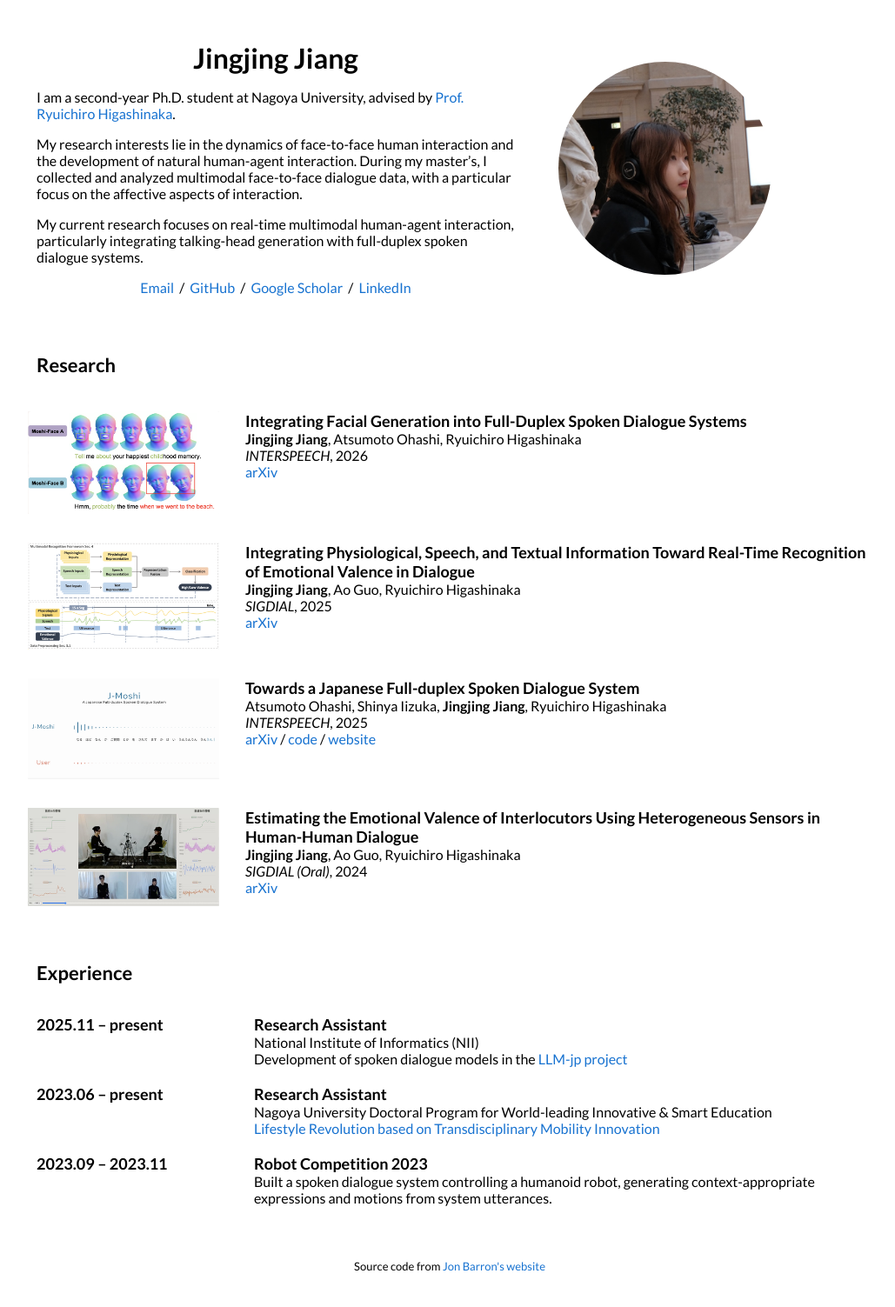
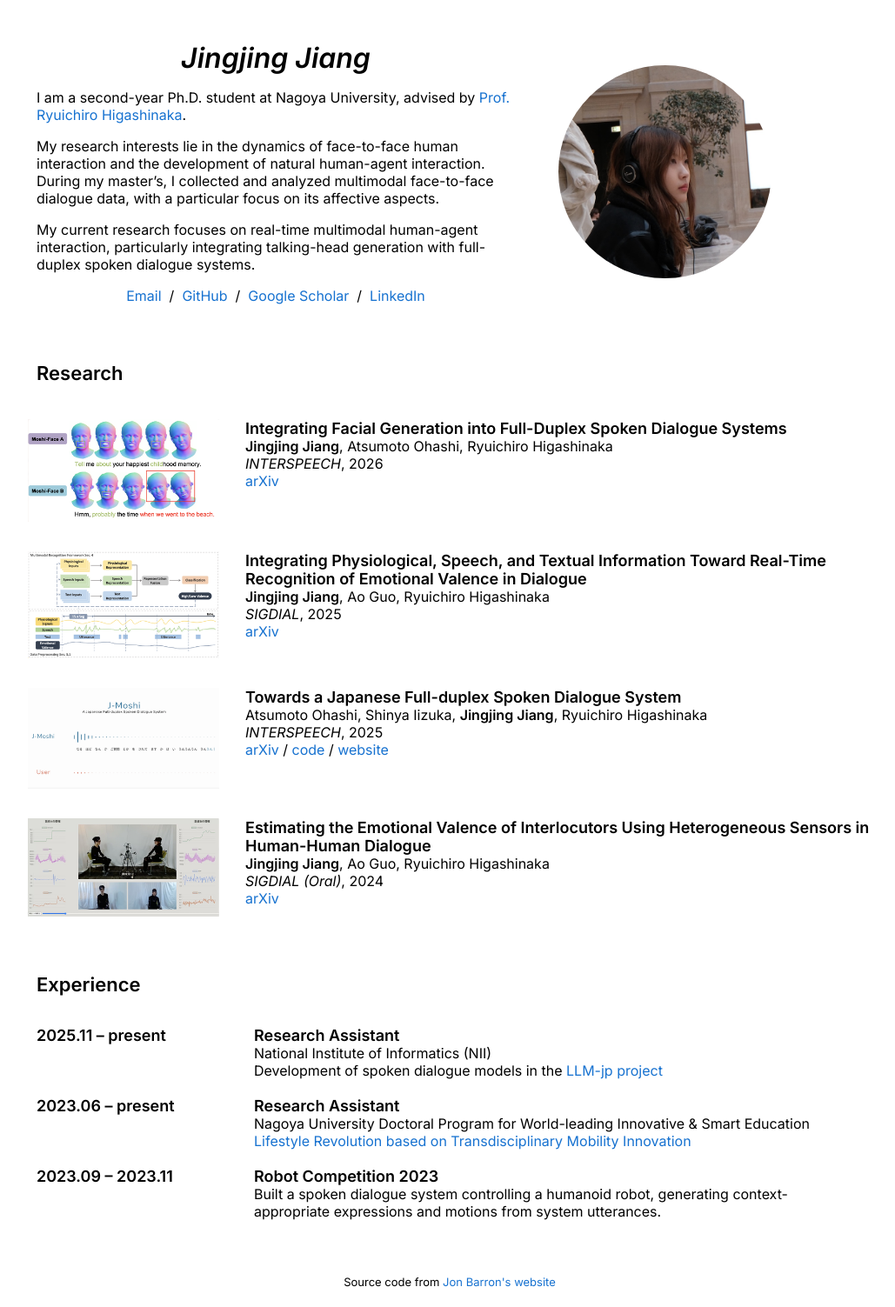
Before and after one commit to jjzip/jjzip.github.io, a Jekyll site: the page built from _posts/2026-09-12-integrate-facial.markdown, in a window 1280 px wide. Shown: the whole page at 87% size, without its empty margins (123-1152 px from the left). Built offline with Jekyll 4.4.1, drawn with Linux system fonts in a browser that asks for light colours.

Commit message:
change font 'Lato' into 'Inter'

```diff
--- a/_layouts/default.html
+++ b/_layouts/default.html
@@ -21,7 +21,7 @@
 
   <link rel="preconnect" href="https://fonts.googleapis.com">
   <link rel="preconnect" href="https://fonts.gstatic.com" crossorigin>
-  <link href="https://fonts.googleapis.com/css2?family=Lato:ital,wght@0,400;0,700;0,900;1,400;1,700&display=swap" rel="stylesheet">
+  <link href="https://fonts.googleapis.com/css2?family=Inter:ital,opsz,wght@0,14..32,100..900;1,14..32,100..900&family=Lato:ital,wght@0,100;0,300;0,400;0,700;0,900;1,100;1,300;1,400;1,700;1,900&family=Roboto:ital,wght@0,100..900;1,100..900&display=swap" rel="stylesheet">
 
   <link rel="stylesheet" type="text/css" href="{{ site.baseurl }}/style.css" />
   <link rel="canonical" href="{{ page.url | replace:'index.html','' | prepend: site.baseurl | prepend: site.url }}">
@@ -41,7 +41,7 @@
                 I am a second-year Ph.D. student at Nagoya University, advised by <a href="https://www.ds.is.i.nagoya-u.ac.jp/en/home/">Prof. Ryuichiro Higashinaka</a>.
               </p>
               <p>
-                My research interests lie in the dynamics of face-to-face human interaction and the development of natural human-agent interaction. During my master’s, I collected and analyzed multimodal face-to-face dialogue data, with a particular focus on the affective aspects of interaction.
+                My research interests lie in the dynamics of face-to-face human interaction and the development of natural human-agent interaction. During my master’s, I collected and analyzed multimodal face-to-face dialogue data, with a particular focus on its affective aspects.
               </p>
               <p>
                 My current research focuses on real-time multimodal human-agent interaction, particularly integrating talking-head generation with full-duplex spoken dialogue systems.
--- a/style.scss
+++ b/style.scss
@@ -29,26 +29,27 @@ th,
 tr,
 p,
 a {
-  font-family: 'Lato', Verdana, Helvetica, sans-serif;
+  font-family: 'Inter', sans-serif;
   font-size: 16px;
   font-weight: 400;
   font-style: normal;
-  font-display: auto;
+  font-optical-sizing: auto;
 }
 
 strong {
-  font-family: 'Lato', Verdana, Helvetica, sans-serif;
+  font-family: 'Inter', sans-serif;
   font-size: 16px;
-  font-weight: 700;
+  font-weight: 600;
   font-style: normal;
-  font-display: auto;
+  font-optical-sizing: auto;
 }
 
 h1 {
-  font-family: 'Lato', Verdana, Helvetica, sans-serif;
+  font-family: 'Inter', sans-serif;
   font-size: 32px;
-  font-weight: 700;
-  font-display: auto;
+  font-weight: 600;
+  font-optical-sizing: auto;
+  font-style: italic;
   text-align: center;
   padding: 0px;
   margin-block-start: 14px;
@@ -58,20 +59,20 @@ h1 {
 }
 
 h2 {
-  font-family: 'Lato', Verdana, Helvetica, sans-serif;
+  font-family: 'Inter', sans-serif;
   font-size: 22px;
-  font-display: auto;
-  font-weight: 700;
+  font-optical-sizing: auto;
+  font-weight: 600;
   padding: 0px;
   margin: 0px;
   display:inline;
 }
 
 h3 {
-  font-family: 'Lato', Verdana, Helvetica, sans-serif;
+  font-family: 'Inter', sans-serif;
   font-size: 18px;
-  font-weight: 700;
-  font-display: auto;
+  font-weight: 600;
+  font-optical-sizing: auto;
   padding: 0px;
   margin: 0px;
   display:inline;
```
